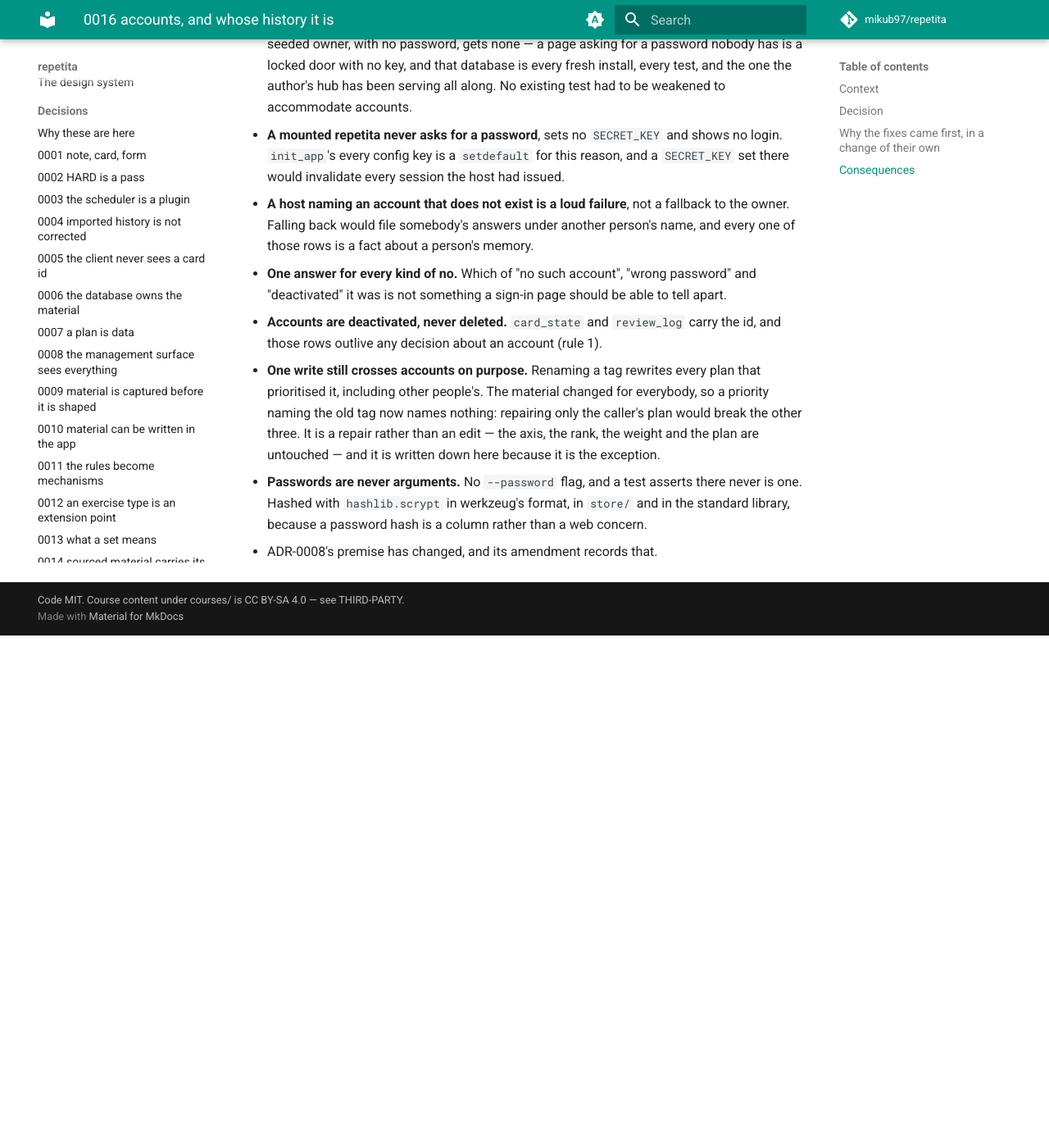
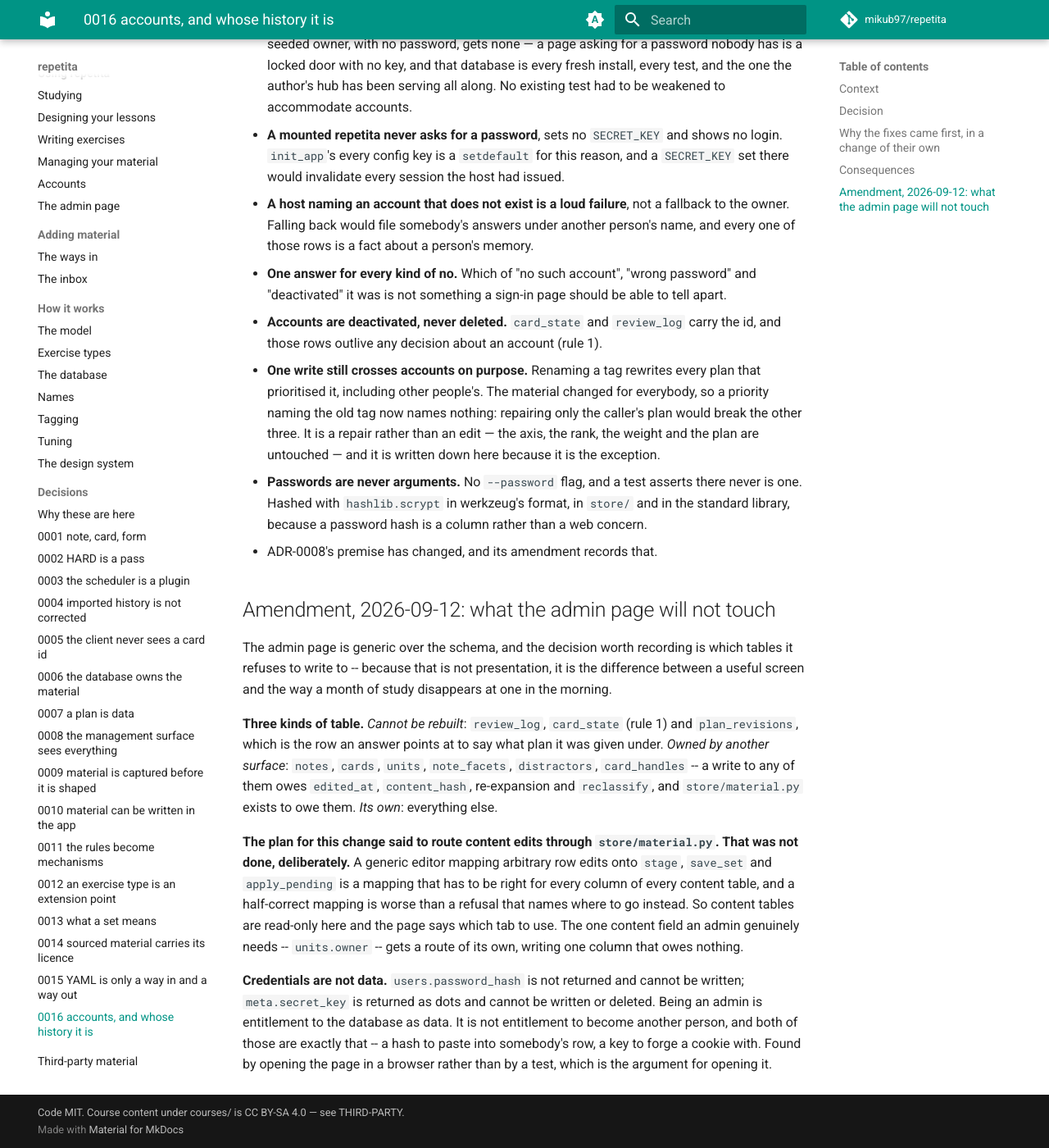
Before and after one commit to mikub97/repetita, an MkDocs documentation site: the page built from docs/architecture/decisions/0016-accounts-and-whose-history-it-is.md, in a window 1280 px wide and 1400 px high, scrolled down 2110 px. Shown: the whole window at 82% size. Built offline with MkDocs 1.6.1 and Material for MkDocs 9.7.7, drawn with Linux system fonts in a browser that asks for light colours; comment, search, counter and statistics services are not loaded; the version menu is left out; before the commit the page ends 2885 px from its top, so only the background shows below that.

Commit message:
docs(admin): what the page will not touch, and why
A page for the admin tab, and an amendment to ADR-0016 recording the
part that is a decision rather than an implementation: which tables the
generic browser refuses to write to.

Including the one place the change departs from its own plan. The plan
said route content edits through `store/material.py`; a generic editor
mapping arbitrary row edits onto `stage`, `save_set` and
`apply_pending` has to be right for every column of every content
table, and a half-correct mapping is worse than a refusal that names
where to go instead. Written down as a decision rather than left as a
difference somebody notices later.

Signed-off-by: Michał Weiss <mikub97@gmail.com>

````diff
--- a/docs/architecture/decisions/0016-accounts-and-whose-history-it-is.md
+++ b/docs/architecture/decisions/0016-accounts-and-whose-history-it-is.md
@@ -114,3 +114,34 @@ itself serving one person's due cards to whoever asked.
   `store/` and in the standard library, because a password hash is a column
   rather than a web concern.
 * ADR-0008's premise has changed, and its amendment records that.
+
+## Amendment, 2026-09-12: what the admin page will not touch
+
+The admin page is generic over the schema, and the decision worth recording is
+which tables it refuses to write to -- because that is not presentation, it is
+the difference between a useful screen and the way a month of study disappears
+at one in the morning.
+
+**Three kinds of table.** *Cannot be rebuilt*: `review_log`, `card_state`
+(rule 1) and `plan_revisions`, which is the row an answer points at to say what
+plan it was given under. *Owned by another surface*: `notes`, `cards`, `units`,
+`note_facets`, `distractors`, `card_handles` -- a write to any of them owes
+`edited_at`, `content_hash`, re-expansion and `reclassify`, and
+`store/material.py` exists to owe them. *Its own*: everything else.
+
+**The plan for this change said to route content edits through
+`store/material.py`. That was not done, deliberately.** A generic editor mapping
+arbitrary row edits onto `stage`, `save_set` and `apply_pending` is a mapping
+that has to be right for every column of every content table, and a
+half-correct mapping is worse than a refusal that names where to go instead. So
+content tables are read-only here and the page says which tab to use. The one
+content field an admin genuinely needs -- `units.owner` -- gets a route of its
+own, writing one column that owes nothing.
+
+**Credentials are not data.** `users.password_hash` is not returned and cannot
+be written; `meta.secret_key` is returned as dots and cannot be written or
+deleted. Being an admin is entitlement to the database as data. It is not
+entitlement to become another person, and both of those are exactly that -- a
+hash to paste into somebody's row, a key to forge a cookie with. Found by
+opening the page in a browser rather than by a test, which is the argument for
+opening it.
--- /dev/null
+++ b/docs/using/admin.md
@@ -0,0 +1,68 @@
+# The admin page
+
+A fifth tab, visible only to an account marked admin. It shows every table in
+the database — 25 of them — and lets you edit most.
+
+```bash
+repetita user add someone --admin      # or
+repetita own --help                    # the ownership form has its own command
+```
+
+## What it will not let you change
+
+This is the interesting half, and the reason the page is safe to have at all.
+
+### Study history is read-only
+
+`review_log`, `card_state` and `plan_revisions` can be read and not written.
+They are the only things in this system that no export brings back: material
+comes back from `repetita export`, a year of scheduling does not. A text field
+over them in a browser is how a month of study disappears at one in the morning.
+
+If you genuinely need to remove history, `repetita purge --with-history` is the
+operation that does it — it names itself, takes a snapshot first, reports what
+goes, and asks twice.
+
+### Material is edited where material is edited
+
+`notes`, `cards`, `units`, `note_facets` and `distractors` are read-only here
+too, for a different reason: a write to any of them owes four other things —
+set `edited_at`, leave `content_hash` alone, re-expand the cards, `reclassify` —
+and the Manage and Create tabs already do all four. The page says so and names
+the tab.
+
+`card_handles` is read-only because those rows are regenerated and mean nothing
+on their own.
+
+### Credentials are not data
+
+Two things never reach the page, however admin you are:
+
+* **`users.password_hash`** is not shown and cannot be written. Shown, it is a
+  hash over somebody's shoulder; writable, it is pasting a hash you know into
+  another person's row and signing in as them. To set a password, use the
+  account form or `repetita user passwd`.
+* **`meta.secret_key`** signs session cookies — anybody who reads it can forge
+  one for any account. The row is visible and its value is dots, because a key
+  nobody can see the existence of is a key somebody goes looking for in
+  `sqlite3`.
+
+## What it will
+
+Everything else: accounts, enrolments, plans and their priorities, settings,
+drafts, issues, tag aliases, facet declarations, courses and exercise types.
+
+* Click a cell to edit it, click away to save.
+* A primary key is not edited in place — changing one is deleting a row and
+  writing another, and whatever pointed at the old one would not follow. For the
+  one case where that is wanted, `repetita rename-id` moves the history across
+  nine tables.
+* Delete removes one row, and it needs the **whole** primary key. `DELETE FROM
+  card_state WHERE card_id = ?` without the `user_id` is one keystroke from
+  deleting every account's row for that card.
+
+## Accounts and ownership
+
+Two forms rather than raw rows, because both have rules the generic editor does
+not know: hashing a password, carrying `units.owner` across a rename,
+deactivating instead of deleting. See [Accounts](accounts.md).
--- a/mkdocs.yml
+++ b/mkdocs.yml
@@ -93,6 +93,7 @@ nav:
       - Writing exercises: using/creating.md
       - Managing your material: using/managing.md
       - Accounts: using/accounts.md
+      - The admin page: using/admin.md
   - Adding material:
       - The ways in: adding-material.md
       - The inbox: inbox.md
````
